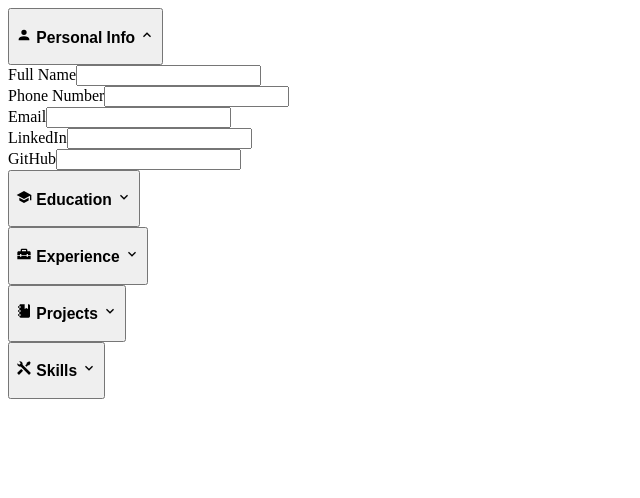
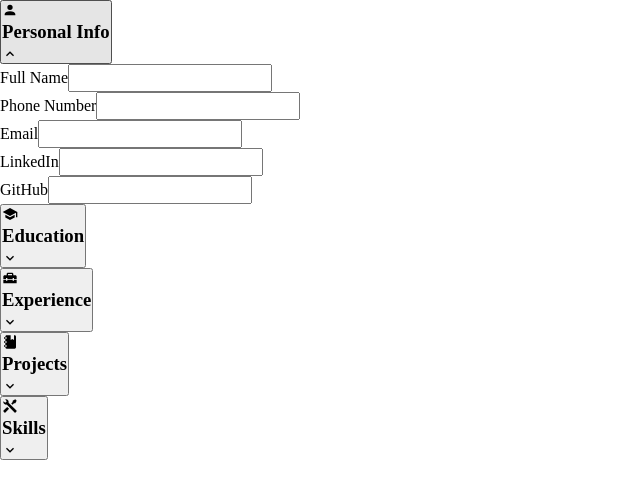
Before and after one commit to jakesummer/resume-builder, a React (Vite) app: page / in a window 1280 px wide. Shown: the top 498 px of the page, without its empty margins (0-640 px from the left). Built offline with nearby package versions, Linux system fonts and the light colour scheme.

Commit message:
feat: add css reset

```diff
--- a/src/index.css
+++ b/src/index.css
@@ -0,0 +1,65 @@
+*,
+*::before,
+*::after {
+  box-sizing: border-box;
+}
+
+*:not(dialog) {
+  margin: 0;
+  padding: 0;
+}
+
+@media (prefers-reduced-motion: no-preference) {
+  html {
+    interpolate-size: allow-keywords;
+  }
+}
+
+body {
+  line-height: 1.5;
+  -webkit-font-smoothing: antialiased;
+}
+
+img,
+picture,
+video,
+canvas,
+svg {
+  display: block;
+  max-width: 100%;
+}
+
+input,
+button,
+textarea,
+select {
+  font: inherit;
+}
+
+p,
+h1,
+h2,
+h3,
+h4,
+h5,
+h6 {
+  overflow-wrap: break-word;
+}
+
+p {
+  text-wrap: pretty;
+}
+
+h1,
+h2,
+h3,
+h4,
+h5,
+h6 {
+  text-wrap: balance;
+}
+
+#root,
+#__next {
+  isolation: isolate;
+}
```
